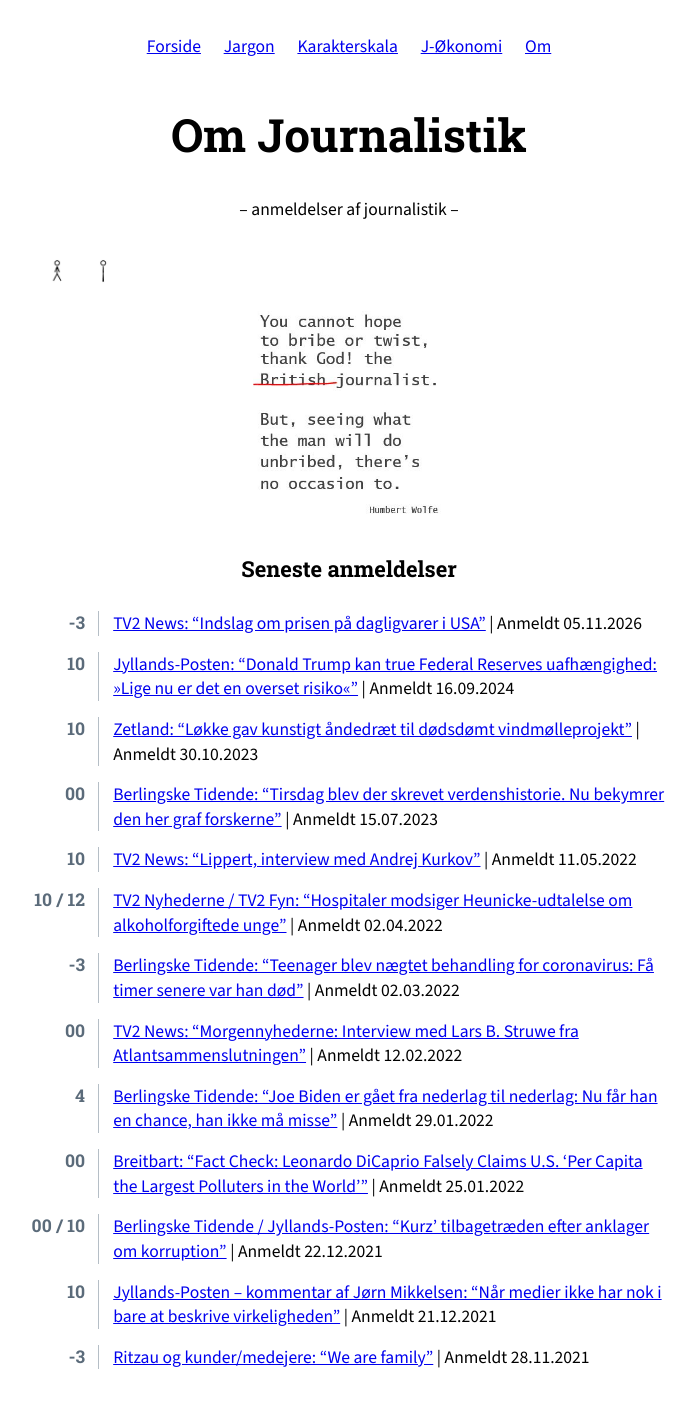
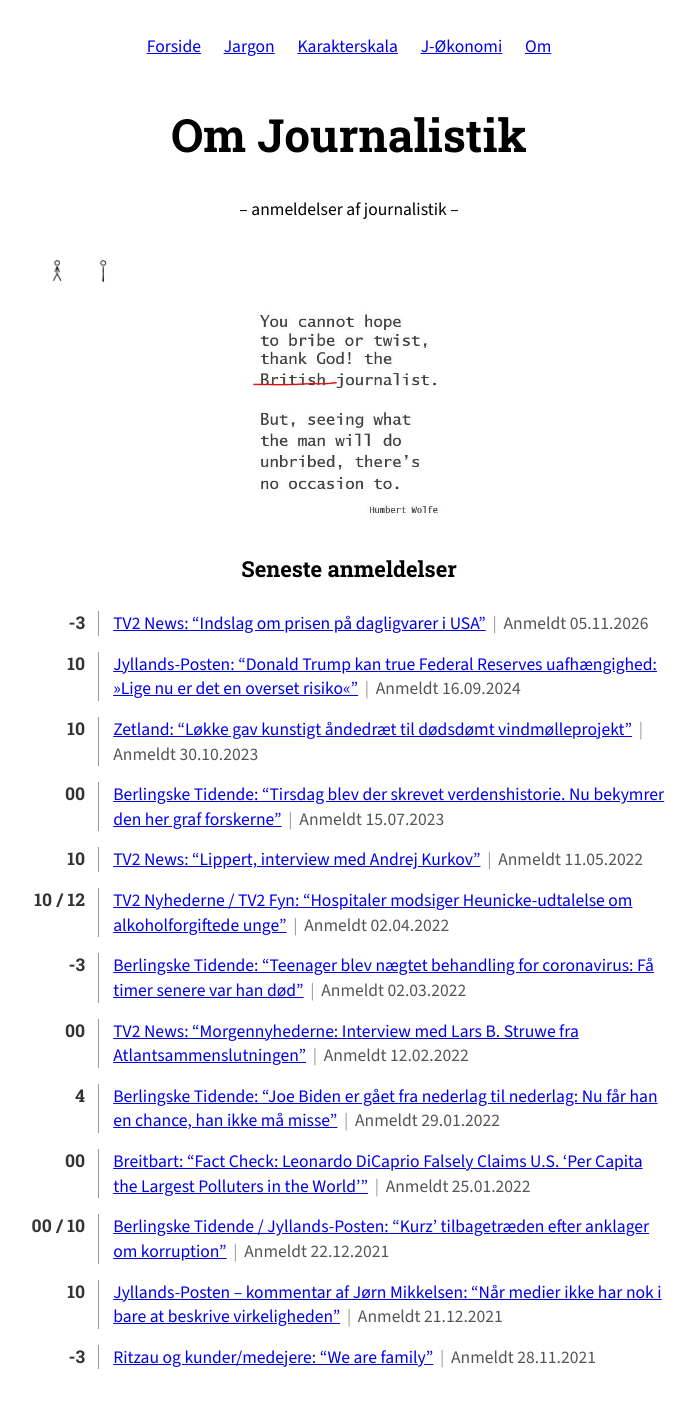
Before and after one commit to MichaelOAppel/OmJournalistik, a Jekyll site: the page built from index.md, in a window 1280 px wide. Shown: the whole page, without its empty margins (291-987 px from the left). Built offline with Jekyll 4.4.1, drawn with Linux system fonts in a browser that asks for light colours.

Commit message:
Update default.html

```diff
--- a/_layouts/default.html
+++ b/_layouts/default.html
@@ -37,8 +37,10 @@
     img.banner-march, img.forsidefigur { border: none; }
     ul.anmeldelser { list-style: none; padding: 0; margin: 1.5rem 0; }
     ul.anmeldelser li { display: grid; grid-template-columns: 4.3rem 1fr; align-items: baseline; margin-bottom: 1rem; line-height: 1.4; }
-    ul.anmeldelser .kar { text-align: right; padding-right: 0.8rem; color: #5b6b7a; font-family: "Roboto Slab", serif; font-weight: 700; font-variant-numeric: tabular-nums; white-space: nowrap; }
-    ul.anmeldelser .tit { border-left: 1px solid #b5bec6; padding-left: 0.9rem; }
+    ul.anmeldelser .kar { text-align: right; padding-right: 0.8rem; color: #333; font-family: "Roboto Slab", serif; font-weight: 700; font-variant-numeric: tabular-nums; white-space: nowrap; }
+    ul.anmeldelser .tit { border-left: 1px solid #9a9a9a; padding-left: 0.9rem; }
+    ul.anmeldelser .sep { color: #9a9a9a; margin: 0 0.2rem; }
+    ul.anmeldelser .dat { color: #555; white-space: nowrap; }
   </style>
 </head>
 <body>
```
